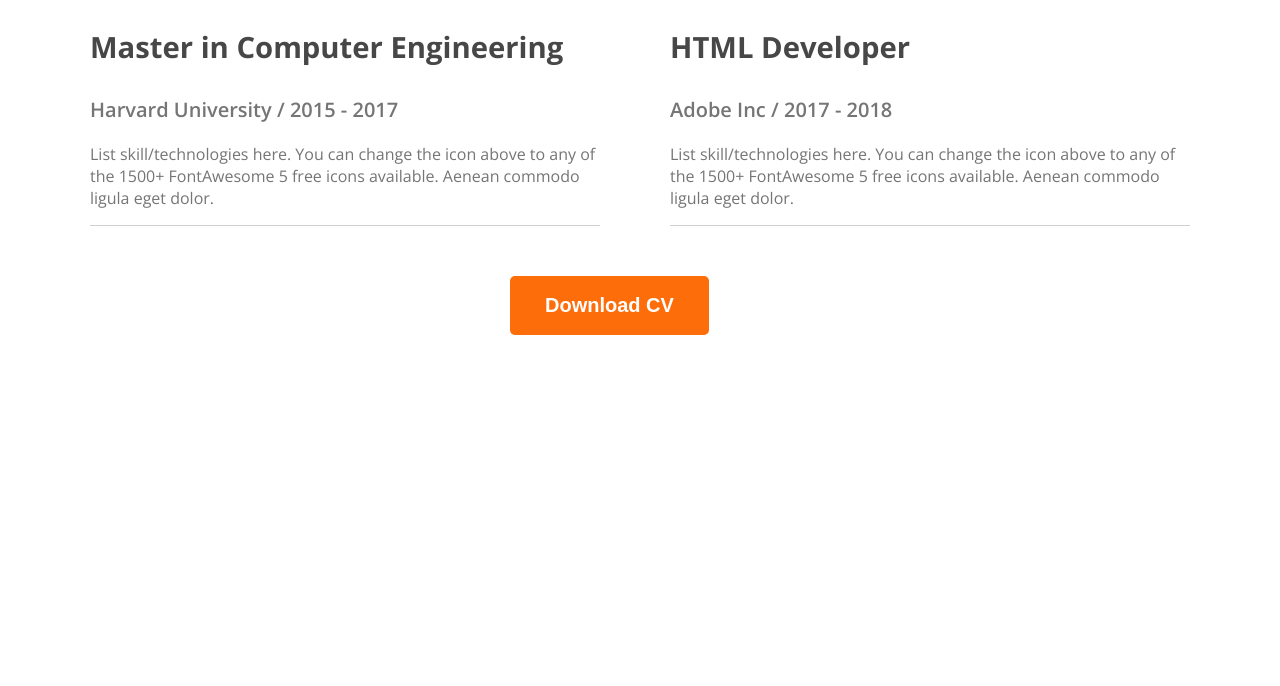
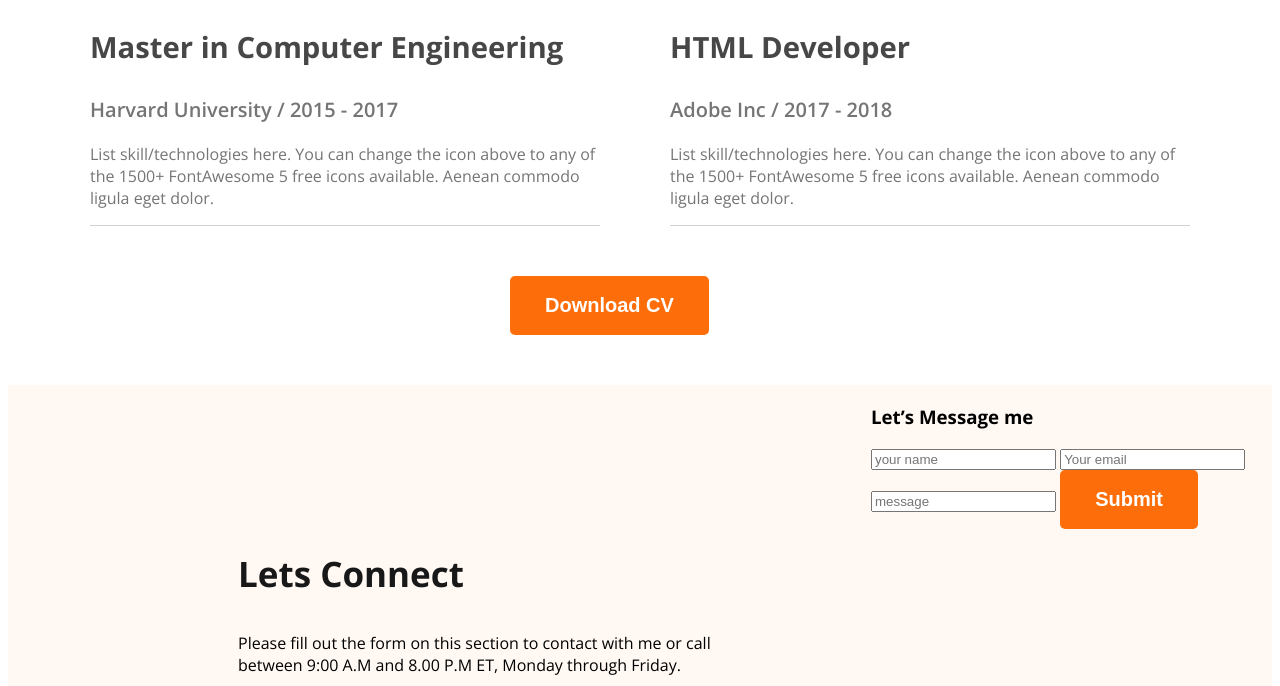
Before and after one commit to olirahman11/webdeveloper-protfolio-, a plain HTML site: page index.html in a window 1280 px wide. Shown: the part 3110-3796 px from the top of the page. Before the commit the page ends 3503 px from the top, so only its background shows below. Drawn offline with nearby package versions, Linux system fonts and the light colour scheme.

Commit message:
half created footer section

```diff
--- a/index.html
+++ b/index.html
@@ -170,7 +170,25 @@
             <button id="resume-button" class="button-primary"> Download CV</button>
         </section>
     </main>
-    <footer>
+    <footer class="footer">
+        <section class="contact-container">
+            <div class="lets-contact">
+                <h3 class="lets-contact-title">Lets Connect</h3>
+                <p class="lets-contact-description">Please fill out the form on this section to contact with me or call between 9:00 A.M and 8.00 P.M ET, Monday through Friday.</p>
+                <img src="images/icons/facebook.png" alt=""><img src="images/icons/twitter.png" alt=""><img src="images/icons/insta.png" alt="">
+            </div>
+
+
+            <div class="lets-message">
+                <h3 class="message-title">Let’s Message me</h3>
+                <input placeholder="your name" type="text">
+                <input type="email" placeholder="Your email" name="" id="">
+                <input placeholder="message" type="text">
+                <button class="button-primary">Submit</button>
+
+            </div>
+
+        </section>
 
     </footer>
 </body>
--- a/styles/protfolio.css
+++ b/styles/protfolio.css
@@ -209,7 +209,7 @@ main {
     color: rgb(71, 71, 71);
     font-size: 25px;
     font-weight: 700;
-    border-bottom:  1px solid rgb(209, 209, 209);
+    border-bottom: 1px solid rgb(209, 209, 209);
 
 }
 
@@ -227,13 +227,34 @@ main {
 
 .resume-left {
     max-width: 510px;
-    margin-right:70px;
+    margin-right: 70px;
 }
-.resume-container{
+
+.resume-container {
     display: flex;
 
 }
-#resume-button{
+
+#resume-button {
     margin: 50px 420px;
 
 }
+
+.footer {
+    background-color: rgb(255, 248, 243);
+    max-height: 780px;
+}
+
+.contact-container {
+    display: flex;
+}
+
+.lets-contact {
+    padding: 130px 110px 0px 230px;
+}
+
+.lets-contact-title {
+    color: rgb(24, 24, 24);
+    font-size: 35px;
+    font-weight: 700;
+}
```
